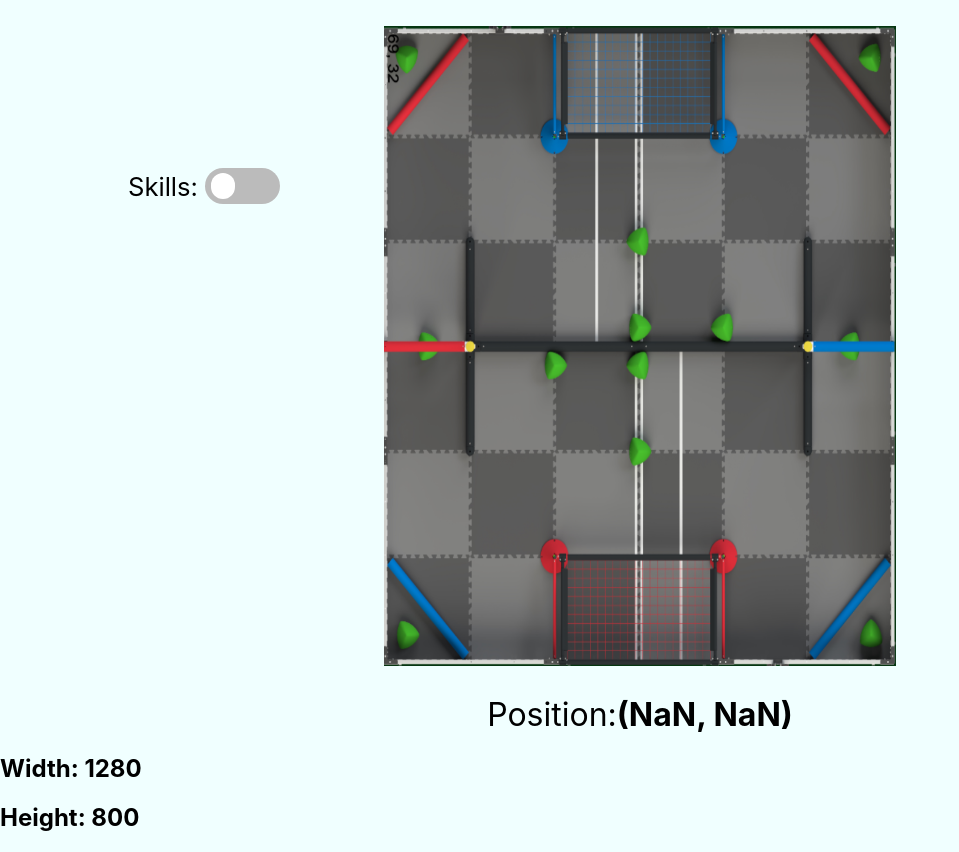
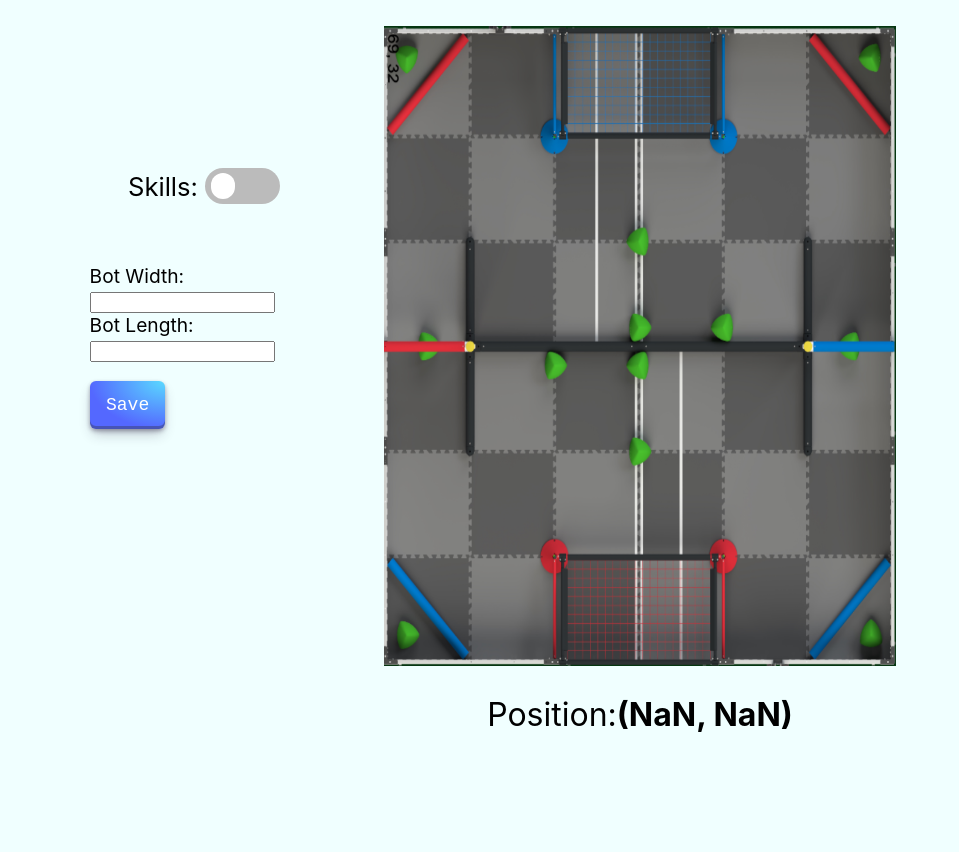
Before and after one commit to Edison611/CapyCodeHub, a React (Create React App) app: page / in a window 1280 px wide. Shown: the whole page, without its empty margins (0-959 px from the left). After the commit the page ends 800 px from the top, so only its background shows below. Built offline with nearby package versions, Linux system fonts and the light colour scheme.

Commit message:
feat : dimensions display

```diff
--- a/src/App.css
+++ b/src/App.css
@@ -23,8 +23,65 @@
   height: 100%;
 }
 
+.stats {
+  position: fixed;
+  font-size: 1.5vw;
+  left: 7%;
+  top: 33%;
+}
+
 
 .coord {
   padding-top: 2vw;
   font-size: 2.5vw;
 }
+
+.save-button {
+  padding-top: 10%;
+}
+
+/* CSS */
+.button-29 {
+  align-items: center;
+  appearance: none;
+  background-image: radial-gradient(100% 100% at 100% 0, #5adaff 0, #5468ff 100%);
+  border: 0;
+  border-radius: 6px;
+  box-shadow: rgba(45, 35, 66, .4) 0 2px 4px,rgba(45, 35, 66, .3) 0 7px 13px -3px,rgba(58, 65, 111, .5) 0 -3px 0 inset;
+  box-sizing: border-box;
+  color: #fff;
+  cursor: pointer;
+  display: inline-flex;
+  font-family: "JetBrains Mono",monospace;
+  height: 48px;
+  justify-content: center;
+  line-height: 1;
+  list-style: none;
+  overflow: hidden;
+  padding-left: 16px;
+  padding-right: 16px;
+  position: relative;
+  text-align: left;
+  text-decoration: none;
+  transition: box-shadow .15s,transform .15s;
+  user-select: none;
+  -webkit-user-select: none;
+  touch-action: manipulation;
+  white-space: nowrap;
+  will-change: box-shadow,transform;
+  font-size: 18px;
+}
+
+.button-29:focus {
+  box-shadow: #3c4fe0 0 0 0 1.5px inset, rgba(45, 35, 66, .4) 0 2px 4px, rgba(45, 35, 66, .3) 0 7px 13px -3px, #3c4fe0 0 -3px 0 inset;
+}
+
+.button-29:hover {
+  box-shadow: rgba(45, 35, 66, .4) 0 4px 8px, rgba(45, 35, 66, .3) 0 7px 13px -3px, #3c4fe0 0 -3px 0 inset;
+  transform: translateY(-2px);
+}
+
+.button-29:active {
+  box-shadow: #3c4fe0 0 3px 7px inset;
+  transform: translateY(2px);
+}
--- a/src/App.js
+++ b/src/App.js
@@ -52,6 +52,19 @@
       <div className='skills'>
       <ToggleSwitch label="Skills: " onToggle={handleToggle}/>
       </div>
+      <div className='stats'>
+        Bot Width:
+        <form>
+            <input type='' />
+        </form>
+        Bot Length:
+        <form>
+            <input type='' />
+        </form>
+        <div className='save-button'>
+        <button className='button-29'>Save</button>
+        </div>
+      </div>
       <div className='container_main'>
         {/* <form>
           <label> Enter Coordinates:
@@ -67,11 +80,7 @@
             ({convert_coord(localMousePos.x, localMousePos.y)})
           </b>
         </div>
-
       </div>
-      <h2>Width: {windowSize[0]}</h2>
-
-      <h2>Height: {windowSize[1]}</h2>
     </div>
   );
 }
```
